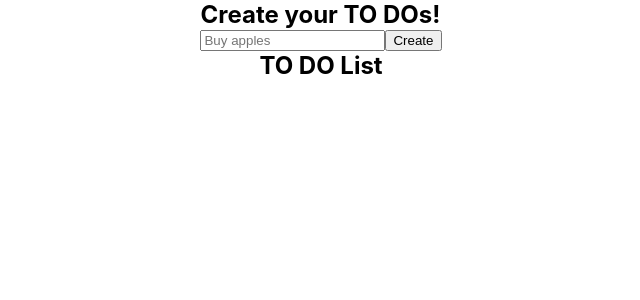
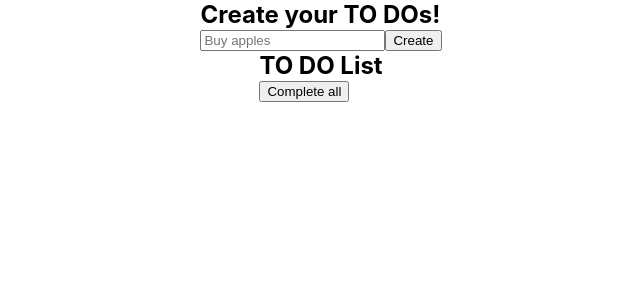
Before and after one commit to lopez-tomas/basic-todo-list, a React (Create React App) app: page / in a window 1280 px wide. Shown: the top 300 px of the page, without its empty margins (319-959 px from the left). Built offline with nearby package versions, Linux system fonts and the light colour scheme.

Commit message:
[FEAT]: New structure. Using completeAll() & uncompleteAll() functions with new handleStatus() function. New state added to change Button.

```diff
--- a/src/containers/ToDoList.jsx
+++ b/src/containers/ToDoList.jsx
@@ -1,16 +1,31 @@
-import React, { useContext } from 'react';
+import React, { useState, useContext } from 'react';
 import AppContext from '../context/AppContext';
 import ToDo from '../components/ToDo';
 
 const ToDoList = () => {
-  const { state } = useContext(AppContext);
+  const [allCompleted, setAllCompleted] = useState(false);
+  const { state, completeAll, uncompleteAll } = useContext(AppContext);
+
+  const handleStatus = () => {
+    if (allCompleted) {
+      uncompleteAll()
+      setAllCompleted(false);
+    } else {
+      completeAll()
+      setAllCompleted(true);
+    }
+  }
 
   return (
-    <ul className="ToDoList">
-      {state.todos.map(todo => (
-        <ToDo key={todo.id} todo={todo} />
-      ))}
-    </ul>
+    <div className="ToDoList">
+      <ul className="ToDoList-list">
+        {state.todos.map(todo => (
+          <ToDo key={todo.id} todo={todo} />
+        ))}
+      </ul>
+
+      <button onClick={() => handleStatus()}>{allCompleted ? 'Uncomplete all' : 'Complete all'}</button>
+    </div>
   )
 }
 
```
